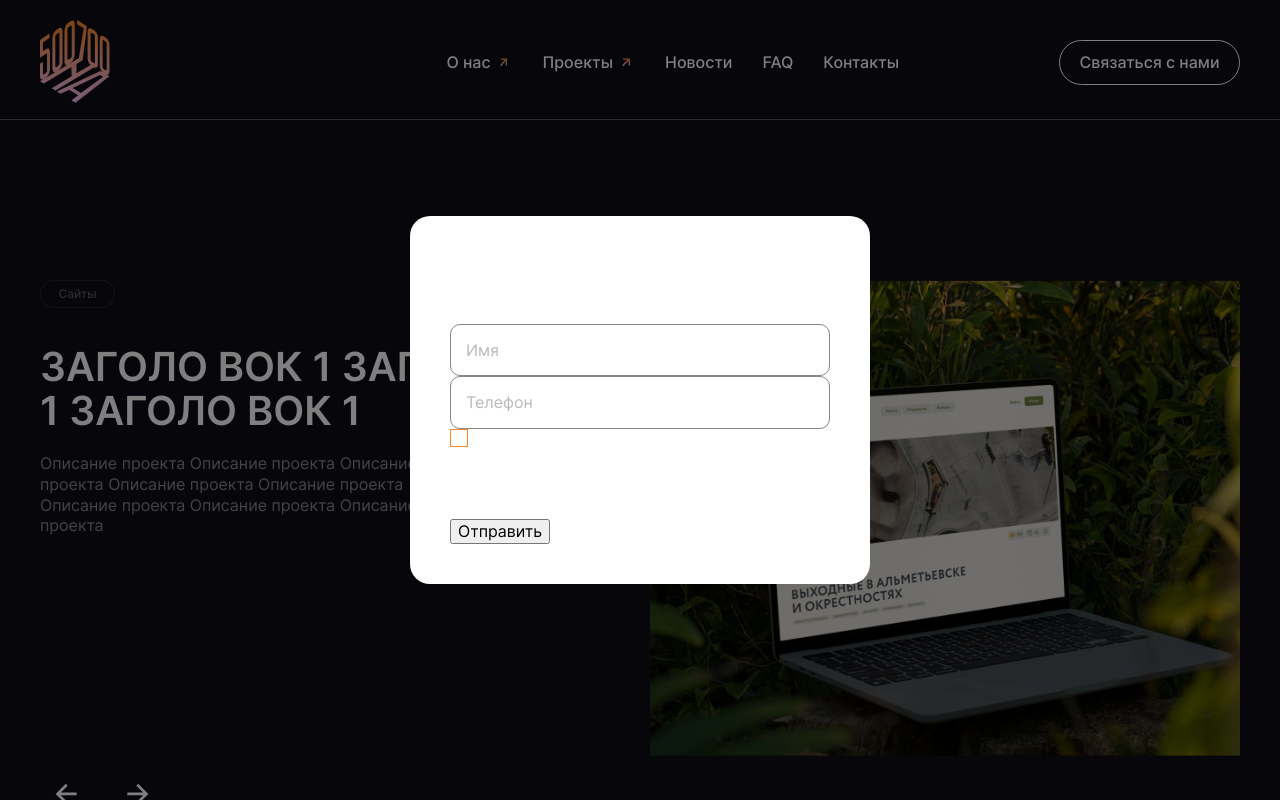
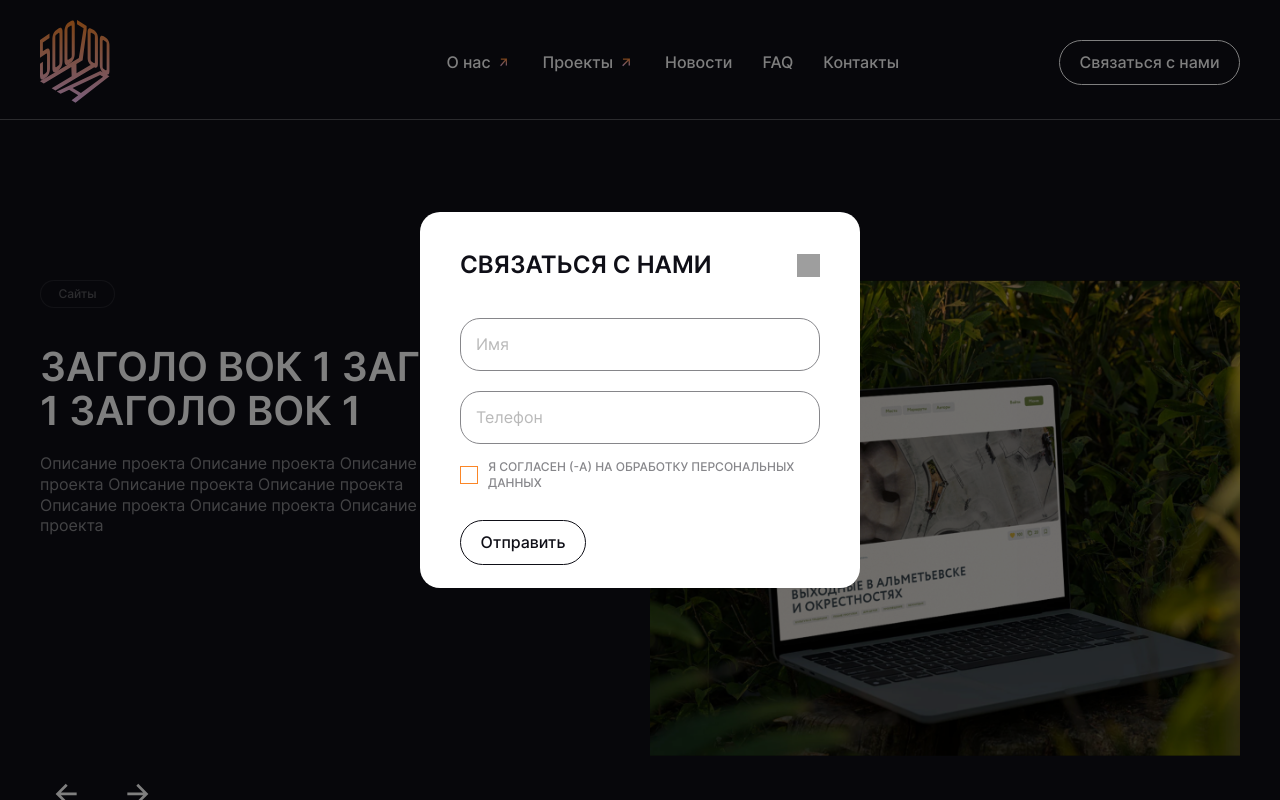
Before and after one commit to Aislu96/test-work-500-700, a React (Create React App) app: page / in a window 1280 px wide. Shown: the top 800 px of the page. Built offline with nearby package versions, Linux system fonts and the light colour scheme; grey boxes are pictures that could not be loaded.

Commit message:
одиннадцатый commit

```diff
--- a/src/components/Popup/Popup.css
+++ b/src/components/Popup/Popup.css
@@ -20,22 +20,165 @@
 
 
 .popup__body {
+    /*margin-top: 200px;*/
     position: relative;
+    padding: 40px;
+    max-width: 440px;
+    box-sizing: border-box;
+    display: flex;
+    flex-direction: column;
+    background: #FFFFFF;
+    border-radius: 20px;
+    width: 100%;
+    max-height: 376px;
+    height: 100%;
+    gap: 40px;
+}
+
+.popup__group {
+    display: flex;
+    justify-content: space-between;
+    flex-direction: row;
+    align-items: center;
+}
+
+.popup__title {
+    color: #0F0F17;
+    font-weight: 600;
+    font-size: 24px;
+    line-height: 26.4px;
+    margin: 0;
+}
+
+.popup__img {
+    width: 23px;
+    height: 23px;
+}
+
+.popup__form {
+    display: flex;
+    flex-direction: column;
 }
 
 
-.popup__form {
-    border-radius: 20px;
-    background: #FFFFFF;
-    max-width: 460px;
-    box-sizing: border-box;
-    padding: 40px;
+.popup__block {
+    margin-top: 15px;
     display: flex;
     flex-direction: column;
+    gap: 30px;
+}
+
+
+.popup__input {
+    width: 100%;
+    padding: 15px;
+    border: 1px solid #0F0F17;
+    border-radius: 20px;
+    box-sizing: border-box;
+    color: #0F0F17;
+    font-weight: 400;
+    font-size: 16px;
+    line-height: 20.8px;
+    opacity: 0.5;
+}
+
+form input:first-child {
+    margin-bottom: 20px;
+}
+
+
+.popup__checkbox {
+    display: flex;
+    flex-direction: row;
     align-items: center;
+    gap: 10px;
+}
+
+label {
+    display: inline-block;
+}
+
+label > input {
+    display: none;
+}
+
+label > div {
+    display: block;
+    width: 16px;
+    height: 16px;
+    background-repeat: no-repeat;
+    background-position: center center;
+    background-size: contain;
+    border: 1px solid #FB8627;;
+}
+
+label input:checked ~ div {
+    background-image: url("../../images/Vector.svg");
+    background-color: #FB8627;
+}
+
+
+label :hover {
+    opacity: 0.5;
+    cursor: pointer;
+}
+
+.popup__text {
+    font-weight: 500;
+    font-size: 12px;
+    line-height: 15.6px;
+    color: #0F0F17;
+    opacity: 0.5;
+    text-transform: uppercase;
+    margin: 0;
+}
+
+.popup__button {
+    font-weight: 500;
+    font-size: 16px;
+    line-height: 20.8px;
+    padding: 0;
+    display: flex;
     justify-content: center;
-    position: relative;
-    width: 100%;
-    height: 100%;
-    margin: auto;
+    align-items: center;
+    width: 126px;
+    height: 45px;
+    border-radius: 40px;
+    border: 1px solid;
+    color: #0F0F17;
+    background-color: #FFFFFF;
 }
+
+.newsletter__button:hover {
+    background: linear-gradient(180deg, #FB8627 0%, #F5BEF6 100%);
+    cursor: pointer;
+}
+
+
+@media screen and (max-width: 400px) {
+    .popup__body {
+        max-width: 568px;
+        border-radius: 0;
+        padding: 80px 20px 212px;
+        gap: 20px;
+    }
+
+    .popup__title {
+        font-size: 20px;
+        line-height: 22px;
+    }
+
+    .popup__img {
+        width: 19.17px;
+        height: 19.17px;
+    }
+
+    .popup__input {
+        font-size: 16px;
+        line-height: 20.8px;
+    }
+    form input:first-child {
+        margin-bottom: 10px;
+    }
+
+}
--- a/src/components/Popup/Popup.js
+++ b/src/components/Popup/Popup.js
@@ -1,6 +1,7 @@
 import React from "react";
 import useFormValidation from "../../hooks/useFormValidation";
 import './Popup.css';
+import cross from "../../images/cross.svg";
 
 function Popup() {
 
@@ -19,16 +20,19 @@ function Popup() {
     return (
         <div className="popup popup_opened">
             <div className="popup__body">
+                <div className="popup__group">
+                    <h2 className="popup__title">СВЯЗАТЬСЯ С НАМИ</h2>
+                    <img src={cross} alt="Картинка крестика" className="popup__img"/>
+                </div>
                 <form className="popup__form" name="form__popup" onSubmit={handleSubmit}>
-                    <h2 className="popup__title">СВЯЗАТЬСЯ С НАМИ</h2>
-                    <input name="text" className="newsletter__input" type="name" placeholder="Имя"
+                    <input name="text" className="popup__input" type="name" placeholder="Имя"
                            minLength="6" maxLength="40" onChange={handleChange} value={values.name || ''} required/>
                     <input type="text"
-                           className="newsletter__input"
+                           className="popup__input"
                            name="phone" placeholder="Телефон"
                            minLength="11"
                            maxLength="11" onChange={handleChange} value={values.phone || ''} required/>
-                    <div className="popup__group">
+                    <div className="popup__block">
                         <div className="popup__checkbox">
                             <label htmlFor="check">
                                 <input type="checkbox" id="check"/>
```
